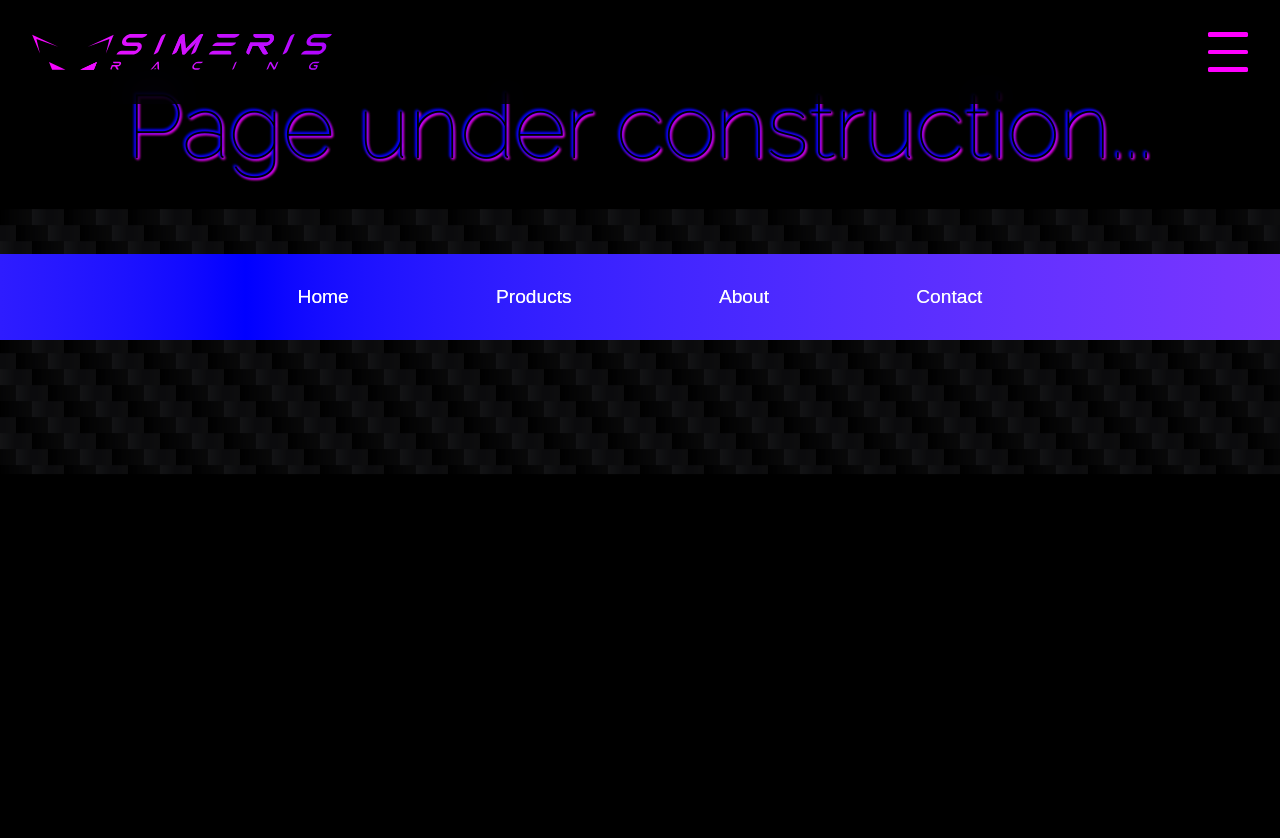
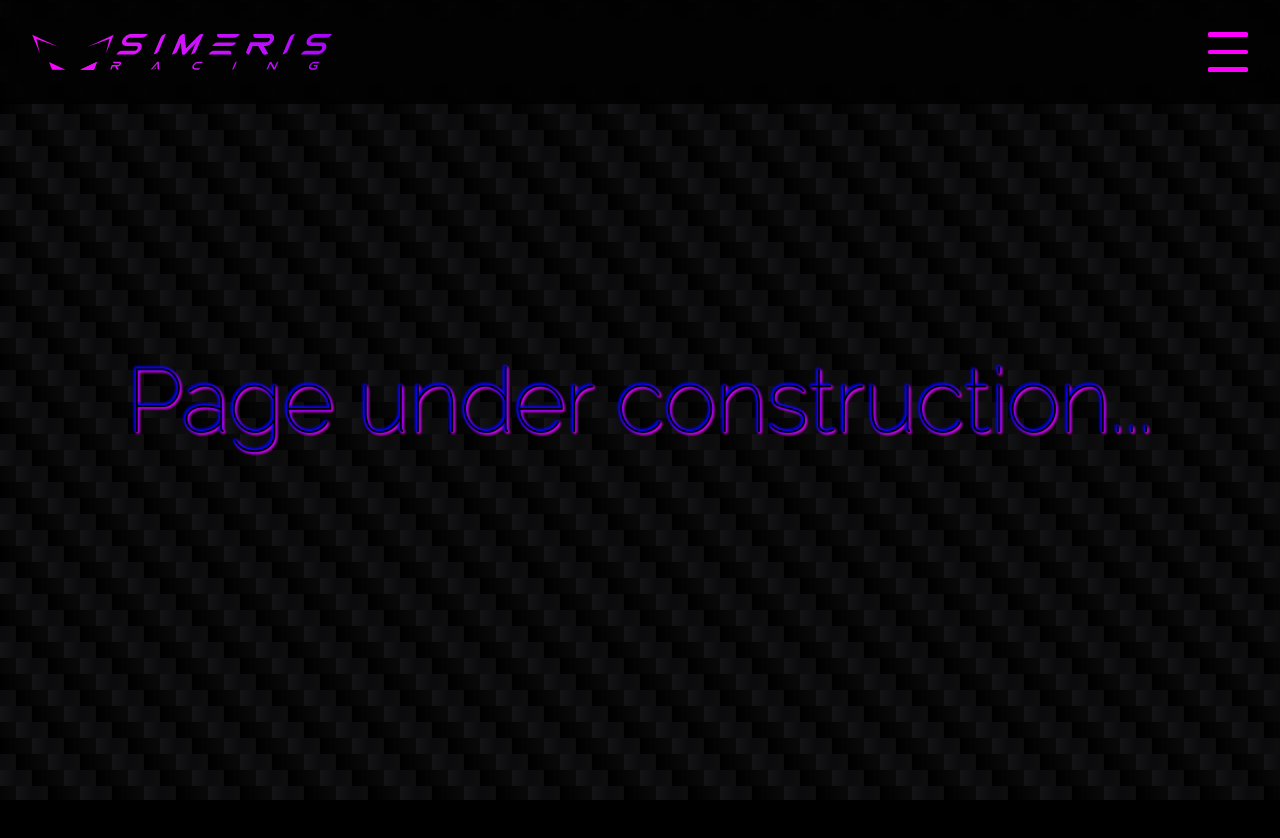
Before and after one commit to Cuby92/simerisracing.com, a Next.js app in the folder simerisracing/: page / in a window 1280 px wide. Shown: the top 838 px of the page. Before the commit the page ends 800 px from the top, so only its background shows below. Built offline with nearby package versions, Linux system fonts and the light colour scheme.

Commit message:
Fix squished content

```diff
--- a/simerisracing/src/app/about/page.tsx
+++ b/simerisracing/src/app/about/page.tsx
@@ -4,9 +4,9 @@ const s = styles;
 
 function About() {
     return (
-        <>
+        <section className="page">
             <h1 className={s.h1}>Page under construction...</h1>
-        </>
+        </section>
     )
 }
 
--- a/simerisracing/src/app/page.tsx
+++ b/simerisracing/src/app/page.tsx
@@ -9,7 +9,9 @@ function Home() {
     return (
         <ScrollSmootherWrapper>
             <CarbonBg />
-            <h1 className={s.h1}>Page under construction...</h1>
+            <div className="page">
+                <h1 className={s.h1}>Page under construction...</h1>
+            </div>
             <Footer />
         </ScrollSmootherWrapper>
     );
--- a/simerisracing/src/app/products/panther-hp/page.tsx
+++ b/simerisracing/src/app/products/panther-hp/page.tsx
@@ -4,7 +4,9 @@ const s = styles;
 
 function PantherHP() {
     return (
-        <h1 className={s.h1}>Page under construction...</h1>
+        <div className="page">
+            <h1 className={s.h1}>Page under construction...</h1>
+        </div>
     );
 }
 
```
